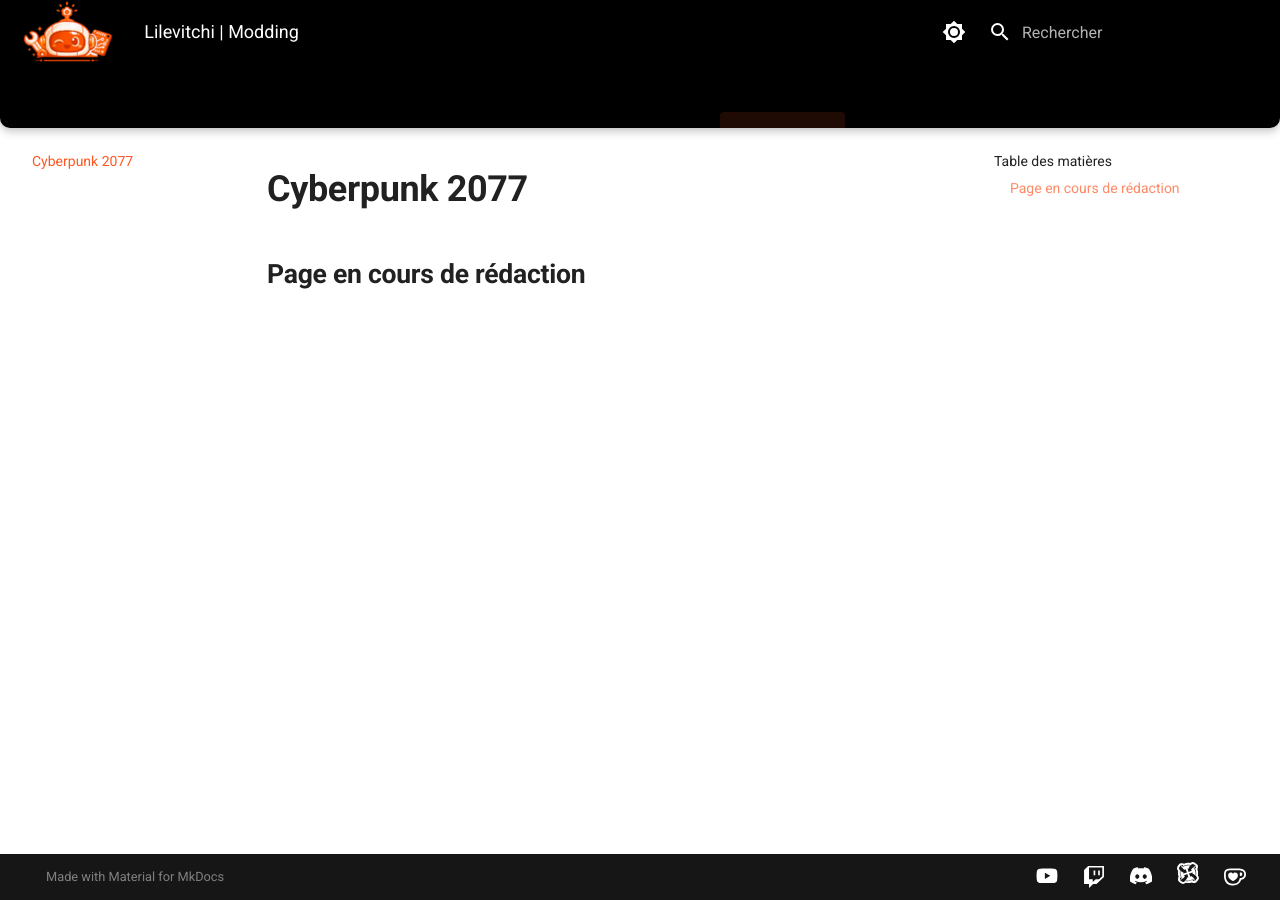
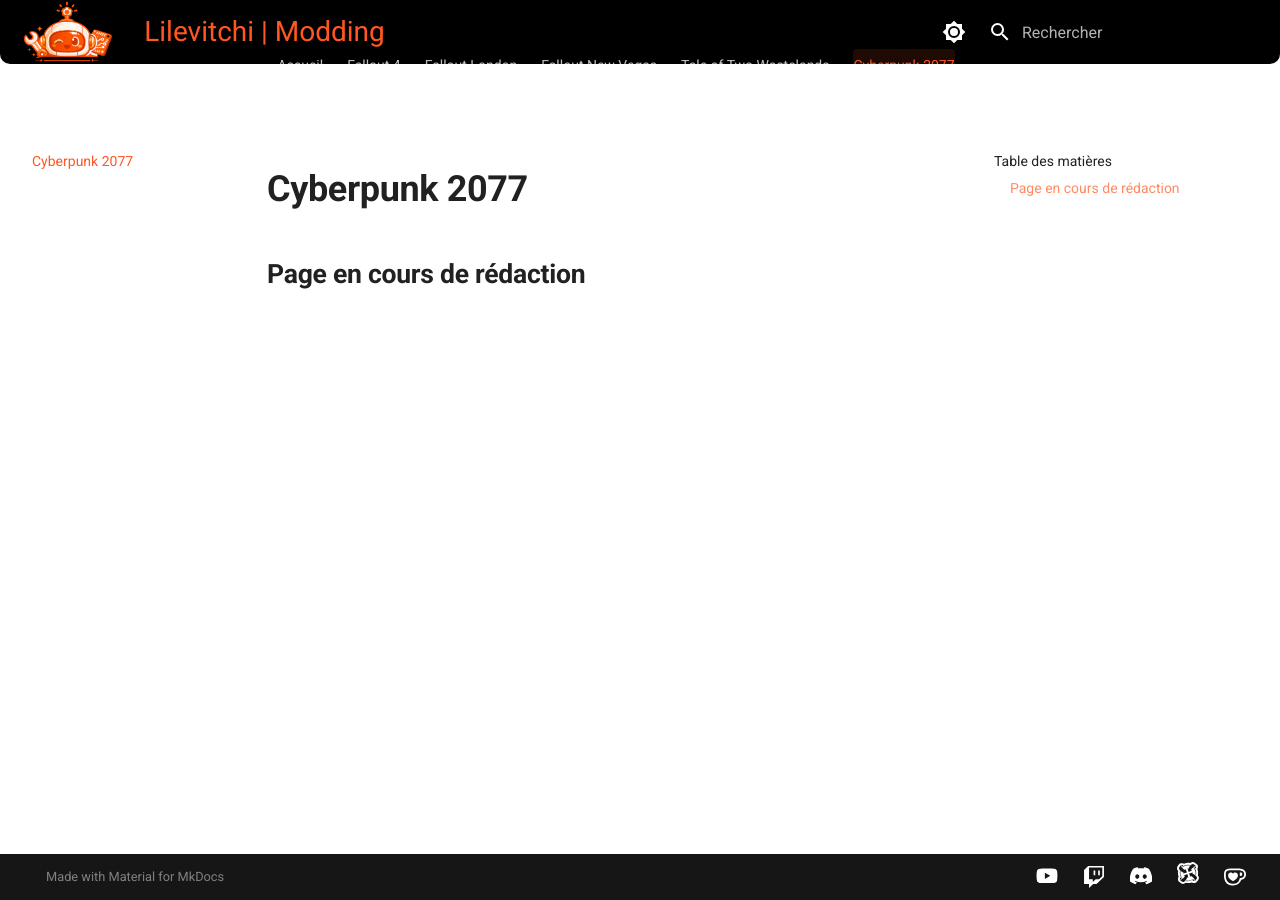
Before and after one commit to Lilevitchi/lilevitchi.github.io, an MkDocs documentation site: the page built from docs/cyberpunk/index.md, in a window 1280 px wide. Built offline with MkDocs 1.6.1 and Material for MkDocs 9.7.7, drawn with Linux system fonts in a browser that asks for light colours.

Commit message:
Update extra.css

```diff
--- a/docs/stylesheets/extra.css
+++ b/docs/stylesheets/extra.css
@@ -73,9 +73,7 @@
 
 /* 1.2 — Conteneur du header */
 [data-md-color-scheme] .md-header {
-  position: sticky;
-  top: 0;
-  z-index: 1000;
+  position: relative;
   border-bottom-left-radius: 10px;
   border-bottom-right-radius: 10px;
 }
@@ -87,10 +85,9 @@
 
 /* 1.4 — Largeur globale du contenu du header */
 [data-md-color-scheme] .md-header .md-grid {
-  display: flex !important;
-  align-items: center; /* Aligne tout verticalement au milieu */
   max-width: var(--grid-max-width);
   margin-left: 0;
+  margin-right: auto;
   padding-left: 12px;
 }
 
@@ -102,8 +99,10 @@
 
 /* 1.6 — Titre du site */
 [data-md-color-scheme] .md-header__title .md-ellipsis {
-flex: 0 0 auto;
-  margin-right: 20px; /* Espace entre "Modding" et le début du menu */
+  color: var(--accent);
+  font-weight: var(--font-bold);
+  font-size: 1.4rem;
+  text-transform: none;
 }
 
 /* ==============================
@@ -112,28 +111,24 @@
 
 /* 2.1 Conteneur des onglets déplacés dans le header (via JS) */
 [data-md-color-scheme] .md-tabs.in-header {
-position: static !important; /* Rejoint la ligne du logo/titre */
-  width: auto;
+  position: absolute;
+  bottom: 0;
+  left: 0;
+  width: 100%;
   background: transparent;
 }
 
 /* 2.2 Liste des onglets */
 [data-md-color-scheme] .md-tabs.in-header .md-tabs__list {
-display: flex !important;
-  justify-content: flex-start; /* Aligne les liens après le titre */
-  align-items: center;
-  margin: 0;
-  padding: 0;
-  height: var(--header-height);
+  justify-content: center;
+  align-items: flex-end;
 }
 
 /* 2.3 Onglet — état normal */
 [data-md-color-scheme] .md-tabs.in-header .md-tabs__link {
-padding: 0 12px;
-  height: 100%;
-  display: flex;
-  align-items: center; /* Centre le texte dans la hauteur du header */
-  border-bottom: 3px solid transparent; /* Prêt pour l'état actif */
+  display: inline-block;
+  padding: 7px 0 6px;
+  border-bottom: 3px solid transparent;
   border-radius: var(--radius-sm) var(--radius-sm) 0 0;
 
   color: var(--white);
@@ -166,8 +161,9 @@
 
 /* Supprime l’espace réservé par Material (header + tabs) */
 [data-md-color-scheme] .md-main {
-  padding-top: 0 !important;
+  padding-top: var(--header-height);
 }
+
 
 /* ==============================
    3. TEXTE, LIENS & TITRES
```
